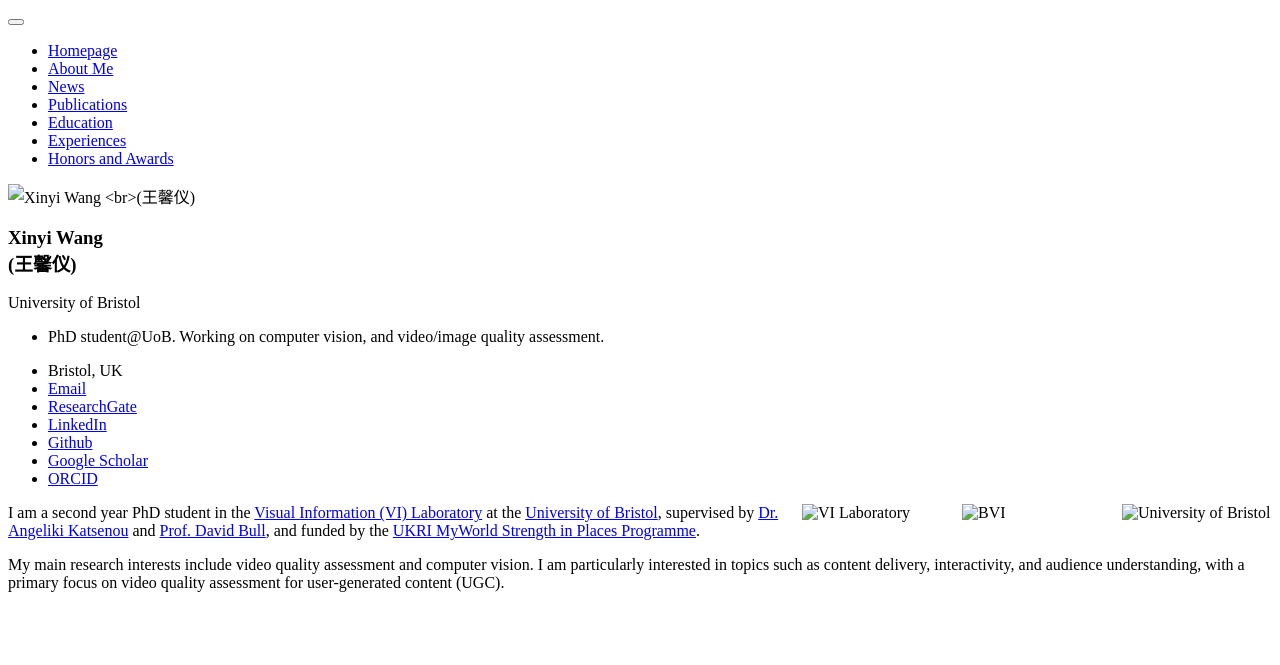
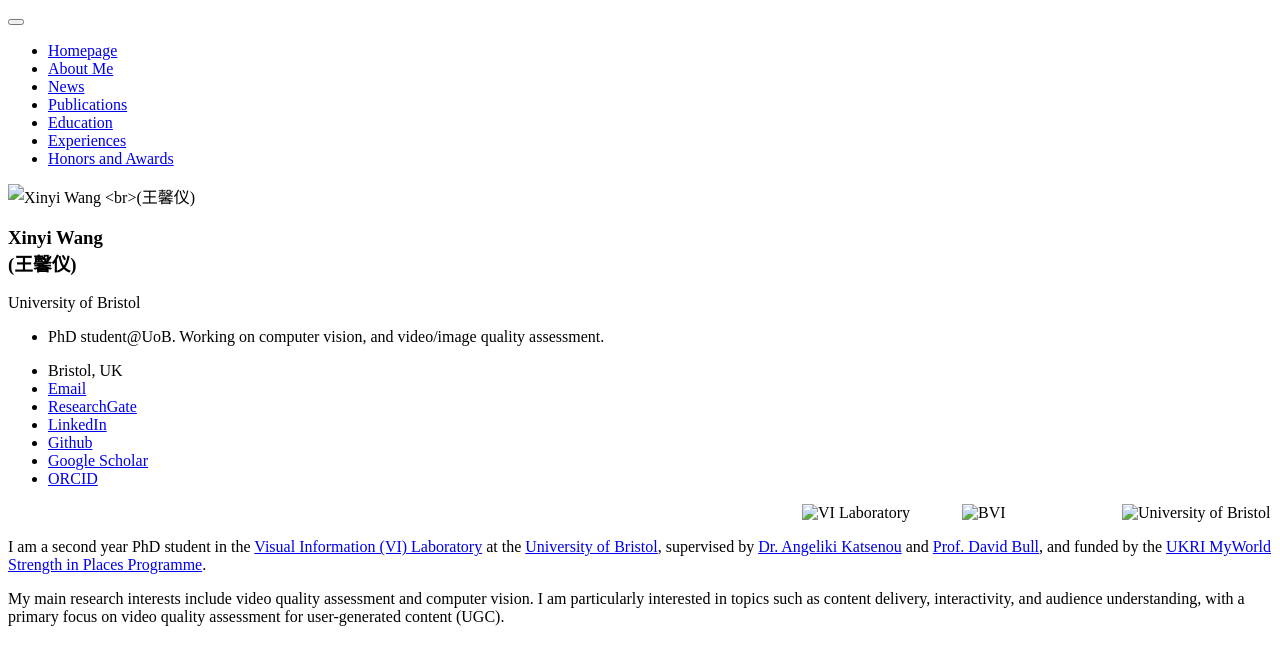
Before and after one commit to xinyiW915/xinyiW915.github.io, a Jekyll site: the page built from _pages/includes/intro.md, in a window 1280 px wide. Shown: the top 665 px of the page. Built offline with Jekyll 4.4.1, drawn with Linux system fonts in a browser that asks for light colours; our own code applies the rules of GitHub Pages for plain Markdown files.

Commit message:
Update intro.md

```diff
--- a/_pages/includes/intro.md
+++ b/_pages/includes/intro.md
@@ -2,7 +2,7 @@
 <img src="images/bvilogo.svg" alt="BVI" style="width: 150px; float: right; margin-left: 10px;">
 <img src="images/VIL_logo.svg" alt="VI Laboratory" style="width: 150px; float: right; margin-left: 10px;">
 
-<span class="clearfix"></span>
+<div style="clear: both;"></div>
 
 I am a second year PhD student in the [Visual Information (VI) Laboratory](https://vilab.blogs.bristol.ac.uk/) at the [University of Bristol](https://www.bristol.ac.uk/), supervised by [Dr. Angeliki Katsenou](https://angkats.github.io/) and [Prof. David Bull](https://david-bull.github.io/), and funded by the [UKRI MyWorld Strength in Places Programme](https://www.myworld-creates.com/).
 
```
